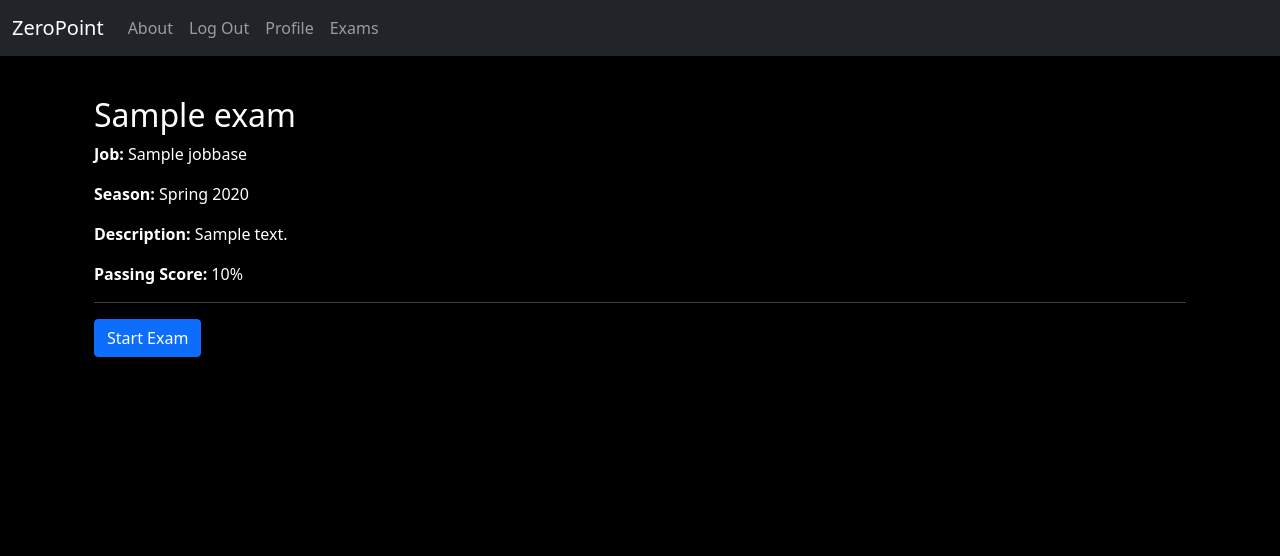
After one commit to realjul/MySite, a Django app: page /exam/1/ in a window 1280 px wide. The commit adds this page. Shown: the top 556 px of the page. Run offline with Django 4.2, Linux system fonts and the light colour scheme; a user stored in the database is signed in; tables that the repository leaves empty hold one stand-in row (values such as "Sample post").

Commit message:
added exams

```diff
--- a/mysite/urls.py
+++ b/mysite/urls.py
@@ -28,6 +28,7 @@ urlpatterns = [
     path("accounts/", include("allauth.urls")),
     # custom user/profile app
     path("",include("accounts.urls")),
+    path("",include("training.urls")),
 ]
 
 if settings.DEBUG:
--- a/static/css/base.css
+++ b/static/css/base.css
@@ -1,5 +1,7 @@
 /* static/css/base.css */
 body {
+    background-color: black;
+    color: white; /* Optional: makes text visible */
     padding-top: 70px;
     min-height: 70rem;
     padding-top: 4.5rem;
--- a/templates/_base.html
+++ b/templates/_base.html
@@ -3,7 +3,7 @@
 <html>
 <head>
   <meta charset="utf-8">
-  <title>{% block title %}Bookstore{% endblock title %}</title>
+  <title>{% block title %}ZeroPoint{% endblock title %}</title>
   <!-- Bootstrap CSS -->
   <link href="https://cdn.jsdelivr.net/npm/bootstrap@5.1.3/dist/css/bootstrap.min.css" rel="stylesheet" integrity="sha384-1BmE4kWBq78iYhFldvKuhfTAU6auU8tT94WrHftjDbrCEXSU1oBoqyl2QvZ6jIW3" crossorigin="anonymous">
   <!-- CSS -->
@@ -13,7 +13,7 @@
 <head>
   <nav class="navbar navbar-expand-md navbar-dark fixed-top bg-dark">
   <div class="container-fluid">
-    <a class="navbar-brand" href="{% url 'home' %}">ZBizzIntel</a>
+    <a class="navbar-brand" href="{% url 'home' %}">ZeroPoint</a>
     <button class="navbar-toggler" type="button" data-bs-toggle="collapse" data-bs-target="#navbarCollapse"
             aria-controls="navbarCollapse" aria-expanded="false" aria-label="Toggle navigation">
       <span class="navbar-toggler-icon"></span>
@@ -29,6 +29,9 @@
         </li>
            <li class="nav-item">
           <a class="nav-link" href="{% url 'profile' %}">Profile</a>
+        </li>
+          <li class="nav-item">
+          <a class="nav-link" href="{% url 'available_exams' %}">Exams</a>
         </li>
         {% else %}
         <li class="nav-item">
--- a/templates/home.html
+++ b/templates/home.html
@@ -6,7 +6,7 @@
 
 {% block content %}
   <h1>Welcome!</h1>
-  <img class="bookcover" src="{% static 'images/zbizz.png' %}">
+  <img class="bookcover" src="{% static 'images/ZeroPoint.png' %}">
   {% if user.is_authenticated %}
     <p>Hi {{ user.email }}!</p>
 
--- a/training/models.py
+++ b/training/models.py
@@ -1,6 +1,6 @@
 from django.db import models
 from django.utils import timezone
-from jobs.models import JobBase
+from jobs.models import JobBase, Profile
 
 
 # Create your models here.
@@ -45,3 +45,11 @@ class Choice(models.Model):
 
     def __str__(self):
         return f"Choice for Q{self.question.id}: {self.text[:40]}"
+
+
+class ExamResult(models.Model):
+    profile = models.ForeignKey(Profile, on_delete=models.CASCADE)
+    exam = models.ForeignKey(Exam, on_delete=models.CASCADE)
+    score = models.FloatField()
+    passed = models.BooleanField(default=False)
+    submitted_at = models.DateTimeField(auto_now_add=True)
--- /dev/null
+++ b/training/templates/training/exam_detail.html
@@ -0,0 +1,20 @@
+{% extends "_base.html" %}
+{% block content %}
+
+<div class="container mt-4 text-white">
+  <h2>{{ exam.title }}</h2>
+  <p><strong>Job:</strong> {{ exam.job.title }}</p>
+  <p><strong>Season:</strong> {{ exam.get_season_display }} {{ exam.year }}</p>
+  {% if exam.description %}
+    <p><strong>Description:</strong> {{ exam.description }}</p>
+  {% endif %}
+  <p><strong>Passing Score:</strong> {{ exam.passing_score }}%</p>
+
+  <hr>
+
+  <a href="{% url 'server_exam' exam.pk %}" class="btn btn-primary">
+    Start Exam
+  </a>
+</div>
+
+{% endblock content %}
--- /dev/null
+++ b/training/urls.py
@@ -0,0 +1,8 @@
+from django.urls import path
+from .views import AvailableExamView, ExamDetailView, ServerExamView
+
+urlpatterns = [
+    path("available_exams/", AvailableExamView.as_view(), name="available_exams"),
+    path("exam/<int:pk>/", ExamDetailView.as_view(), name="exam_detail"),  # ✅ Add this
+    path("exam/<int:pk>/take/", ServerExamView.as_view(), name="server_exam"),
+]
--- a/training/views.py
+++ b/training/views.py
@@ -1,3 +1,82 @@
-from django.shortcuts import render
+from django.shortcuts import render, get_object_or_404, redirect
+from django.views import View
+from django.views.generic import ListView, DetailView
+from django.contrib.auth.mixins import LoginRequiredMixin
+from .models import Exam, ExamResult, Question, Choice
 
-# Create your views here.
+
+# -------------------------------
+# Available exams for logged-in user
+# -------------------------------
+class AvailableExamView(LoginRequiredMixin, ListView):
+    model = Exam
+    template_name = 'training/available_exams.html'
+    context_object_name = 'exams'
+
+    def get_queryset(self):
+        user = self.request.user
+        if not hasattr(user, 'profile'):
+            return Exam.objects.none()
+
+        # Get all jobs tied to this user
+        employee_jobs = user.profile.employee_jobs.values_list('job', flat=True)
+        return Exam.objects.filter(job__in=employee_jobs).distinct()
+
+
+# -------------------------------
+# Detail view (Exam information)
+# -------------------------------
+class ExamDetailView(LoginRequiredMixin, DetailView):
+    model = Exam
+    template_name = 'training/exam_detail.html'
+
+
+# -------------------------------
+# Actual exam form / submission
+# -------------------------------
+class ServerExamView(LoginRequiredMixin, View):
+    template_name = "training/server_exam_form.html"
+
+    def get(self, request, pk):
+        exam = get_object_or_404(Exam, pk=pk)
+        # Prefetch related choices to avoid N+1 queries
+        questions = exam.questions.prefetch_related('choices')
+        return render(request, self.template_name, {
+            'exam': exam,
+            'questions': questions,
+        })
+
+    def post(self, request, pk):
+        exam = get_object_or_404(Exam, pk=pk)
+        questions = exam.questions.prefetch_related('choices')
+
+        total = questions.count()
+        correct = 0
+
+        for question in questions:
+            selected_choice_id = request.POST.get(f"question_{question.id}")
+            if not selected_choice_id:
+                continue  # skipped question
+            try:
+                selected_choice = Choice.objects.get(id=selected_choice_id)
+                if selected_choice.is_correct:
+                    correct += 1
+            except Choice.DoesNotExist:
+                continue
+
+        percentage = round((correct / total) * 100, 2)
+        passed = percentage >= exam.passing_score
+
+        # Save result
+        ExamResult.objects.create(
+            profile=request.user.profile,
+            exam=exam,
+            score=percentage,
+            passed=passed,
+        )
+
+        return render(request, "training/exam_result.html", {
+            "exam": exam,
+            "score": percentage,
+            "passed": passed
+        })
```
Also changed, not shown: training/templates/training/available_exams.html (added, +18 -0 lines), training/templates/training/exam_result.html (added, +15 -0 lines), training/templates/training/server_exam_form.html (added, +20 -0 lines), media/covers/julian.jpeg (added), media/covers/sinay_X53MUfC.png (added), static/images/ZeroPoint.png (added), static/images/jesus.png (added), static/images/lluvia.png (added), static/images/zoe.png (added), training/migrations/0002_examresult.py (added).
